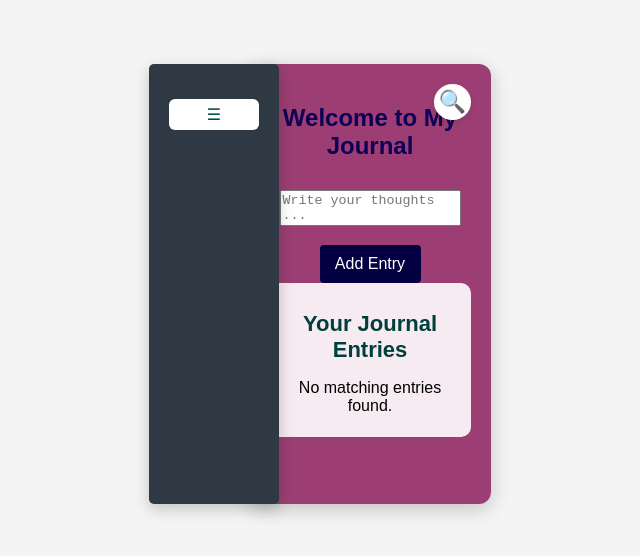
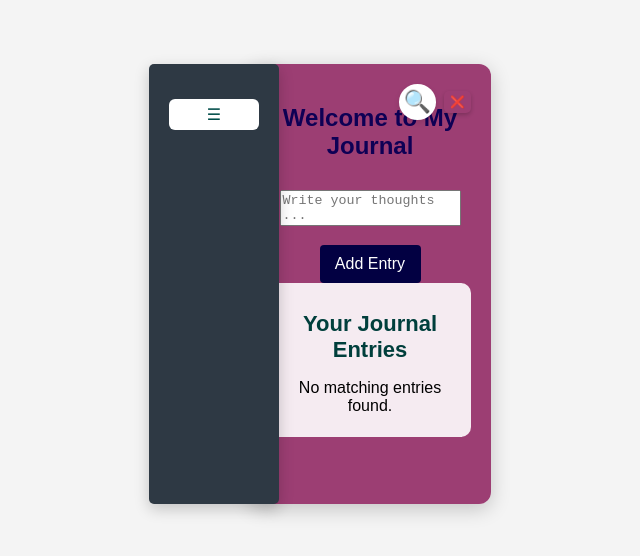
Before and after one commit to arpangreat/myjournal-app, a React (Create React App) app in the folder ui/: page /Homepage in a window 1280 px wide. Shown: the part 136-692 px from the top of the page, without its empty margins (301-941 px from the left). Built offline with nearby package versions, Linux system fonts and the light colour scheme.

Commit message:
Added myjournal-app files

```diff
--- a/ui/src/Homepage.css
+++ b/ui/src/Homepage.css
@@ -71,7 +71,7 @@ body {
 }
 
 .sidebar li {
-  padding: 12px;
+  padding: 10px;
   font-size: 16px;
   cursor: pointer;
   transition: background 0.3s ease;
@@ -286,10 +286,23 @@ input:checked + .slider::before {
   display: flex;
   align-items: center;
 }
+/* clear text in search container*/
+.clear-icon {
+  font-size: 12px;
+  margin-left: 8px;
+  cursor: pointer;
+  padding: 4px 6px;
+  border-radius: 5px;
+  box-shadow: 0 2px 4px rgba(0,0,0,0.2);
+  transition: background-color 0.3s;
+}
+
+.clear-icon:hover {
+  background-color: #fffafa32;
+}
 
 .search-icon {
   font-size: 22px;
-  z-index: 999;
   cursor: pointer;
   padding: 5px;
   background-color: white;
@@ -305,7 +318,6 @@ input:checked + .slider::before {
   width: 180px;
   z-index: 999;
   font-size: 14px;
-  transition: 0.3s ease-in-out;
 }
 
 /* Highlights matching search text */
--- a/ui/src/Homepage.js
+++ b/ui/src/Homepage.js
@@ -69,11 +69,11 @@ const handleDeleteEntry = (index) => {
           <input
             type="text"
             className="search-input"
-            value={searchQuery}
-            onChange={(e) => setSearchQuery(e.target.value)}
+            value={searchQuery} onChange={(e) => setSearchQuery(e.target.value)}
             placeholder="Search by date or keyword"
           />
         )}
+        <span className="clear-icon" onClick={() => setSearchQuery("")}onDoubleClick={() => setSearchOpen(false)}>❌</span>
       </div>
 
       <aside className={`sidebar ${sidebarOpen ? "expanded" : ""}`}>
@@ -84,8 +84,7 @@ const handleDeleteEntry = (index) => {
           <div className="sidebar-content">
             <h2>Dashboard</h2>
             <ul>
-              <li>🏠 Home</li>
-              <li>📜 View Entries</li>
+              <li>🔒 Privacy Settings</li>
               <li className="dark-mode-toggle">
                 🌙 Dark Mode
                 <label className="switch">
@@ -93,7 +92,9 @@ const handleDeleteEntry = (index) => {
                   <span className="slider"></span>
                 </label>
               </li>
+              <li>📜 Terms & Policy </li>
               <li onClick={handleLogoutClick}>🚪 Logout</li>
+
             </ul>
           </div>
         )}
```
